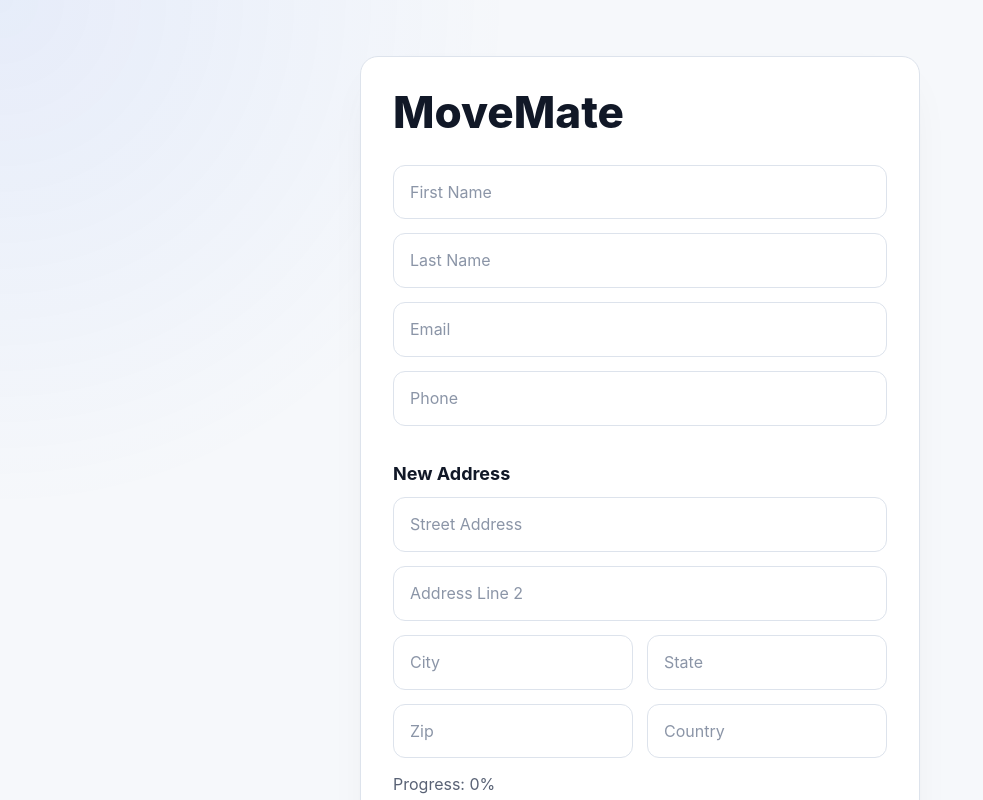
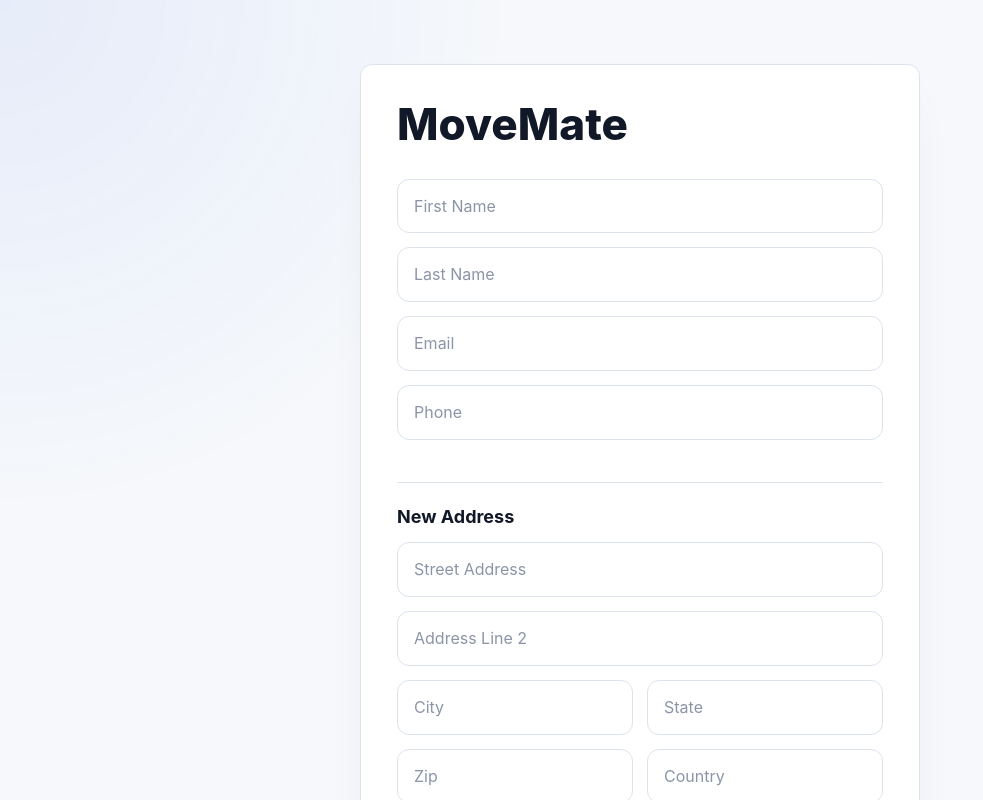
Before and after one commit to Sikander-i-Azam-cmd/movemate, a React (Vite) app: page / in a window 1280 px wide. Shown: the top 800 px of the page, without its empty margins (0-983 px from the left). Built offline with nearby package versions, Linux system fonts and the light colour scheme.

Commit message:
UI polish step 2

```diff
--- a/src/App.jsx
+++ b/src/App.jsx
@@ -315,16 +315,16 @@ function App() {
 
 // ---------------- STYLES ----------------
 const Centered = ({ children }) => (
-  <div style={{ display: "flex", justifyContent: "center", padding: "56px 20px 72px" }}>
+  <div style={{ display: "flex", justifyContent: "center", padding: "64px 20px 80px" }}>
     <div style={panel}>{children}</div>
   </div>
 );
 
 const panel = {
   width: "min(100%, 560px)",
-  padding: 32,
+  padding: 36,
   border: "1px solid var(--border)",
-  borderRadius: 18,
+  borderRadius: 12,
   background: "var(--surface)",
   boxShadow: "var(--shadow)",
   boxSizing: "border-box",
@@ -342,6 +342,7 @@ const input = {
   font: "inherit",
   boxSizing: "border-box",
   outlineColor: "var(--accent)",
+  transition: "border-color 0.18s ease, box-shadow 0.18s ease, transform 0.18s ease, background-color 0.18s ease",
 };
 
 const row = {
@@ -352,19 +353,22 @@ const row = {
   padding: "14px 16px",
   marginBottom: 12,
   border: "1px solid var(--border)",
-  borderRadius: 14,
+  borderRadius: 12,
   background: "var(--row-bg)",
+  boxShadow: "var(--shadow-subtle)",
+  transition: "border-color 0.18s ease, box-shadow 0.18s ease, transform 0.18s ease, background-color 0.18s ease",
 };
 
 const buttonBase = {
   width: "100%",
   padding: "14px 18px",
   border: "1px solid transparent",
-  borderRadius: 999,
+  borderRadius: 12,
   font: "inherit",
   fontWeight: 700,
   cursor: "pointer",
   boxSizing: "border-box",
+  letterSpacing: 0,
 };
 
 const categoryBtn = {
@@ -380,7 +384,7 @@ const primaryBtn = {
   marginTop: 14,
   background: "var(--accent)",
   color: "white",
-  boxShadow: "0 10px 22px rgba(37, 99, 235, 0.22)",
+  boxShadow: "0 10px 20px rgba(37, 99, 235, 0.18)",
 };
 
 const secondaryBtn = {
@@ -393,12 +397,13 @@ const secondaryBtn = {
 
 const dangerBtn = {
   padding: "8px 12px",
-  border: "none",
-  borderRadius: 999,
+  border: "1px solid rgba(220, 38, 38, 0.18)",
+  borderRadius: 10,
   background: "#dc2626",
   color: "white",
   fontWeight: 700,
   cursor: "pointer",
+  boxShadow: "0 8px 16px rgba(220, 38, 38, 0.16)",
 };
 
 const suggestionBox = {
@@ -411,12 +416,14 @@ const suggestionBox = {
   width: "100%",
   boxShadow: "var(--shadow)",
   overflow: "hidden",
+  boxSizing: "border-box",
 };
 
 const suggestionItem = {
   padding: "12px 14px",
   cursor: "pointer",
   color: "var(--text-h)",
+  transition: "background-color 0.18s ease, color 0.18s ease",
 };
 
 export default App;
--- a/src/index.css
+++ b/src/index.css
@@ -8,13 +8,22 @@
   --category-bg: #f8fafc;
   --secondary-bg: #ffffff;
   --border: #dde3ec;
+  --border-strong: #cbd5e1;
   --code-bg: #f4f3ec;
   --accent: #2563eb;
+  --accent-strong: #1d4ed8;
   --accent-bg: rgba(37, 99, 235, 0.1);
   --accent-border: rgba(37, 99, 235, 0.38);
+  --success-bg: rgba(22, 163, 74, 0.08);
+  --success-border: rgba(22, 163, 74, 0.28);
+  --radius: 12px;
   --social-bg: rgba(244, 243, 236, 0.5);
   --shadow:
     rgba(15, 23, 42, 0.08) 0 18px 45px -18px, rgba(15, 23, 42, 0.05) 0 8px 18px -12px;
+  --shadow-subtle:
+    rgba(15, 23, 42, 0.04) 0 8px 20px -14px;
+  --shadow-hover:
+    rgba(15, 23, 42, 0.1) 0 14px 28px -18px, rgba(15, 23, 42, 0.05) 0 6px 14px -10px;
 
   --sans: Inter, ui-sans-serif, system-ui, 'Segoe UI', Roboto, sans-serif;
   --heading: Inter, ui-sans-serif, system-ui, 'Segoe UI', Roboto, sans-serif;
@@ -46,13 +55,21 @@
     --category-bg: #1d2636;
     --secondary-bg: #151e2c;
     --border: #2e303a;
+    --border-strong: #475569;
     --code-bg: #1f2028;
     --accent: #60a5fa;
+    --accent-strong: #93c5fd;
     --accent-bg: rgba(96, 165, 250, 0.15);
     --accent-border: rgba(96, 165, 250, 0.5);
+    --success-bg: rgba(34, 197, 94, 0.12);
+    --success-border: rgba(34, 197, 94, 0.32);
     --social-bg: rgba(47, 48, 58, 0.5);
     --shadow:
       rgba(0, 0, 0, 0.4) 0 10px 15px -3px, rgba(0, 0, 0, 0.25) 0 4px 6px -2px;
+    --shadow-subtle:
+      rgba(0, 0, 0, 0.2) 0 8px 16px -14px;
+    --shadow-hover:
+      rgba(0, 0, 0, 0.34) 0 16px 30px -18px;
   }
 
   #social .button-icon {
@@ -66,6 +83,10 @@ body {
   background:
     radial-gradient(circle at top left, rgba(37, 99, 235, 0.08), transparent 32rem),
     var(--bg);
+}
+
+* {
+  box-sizing: border-box;
 }
 
 #root {
@@ -90,7 +111,7 @@ h2 {
 h1 {
   font-size: 44px;
   line-height: 108%;
-  margin: 0 0 28px;
+  margin: 0 0 30px;
   @media (max-width: 1024px) {
     font-size: 34px;
     margin-bottom: 22px;
@@ -99,7 +120,7 @@ h1 {
 h2 {
   font-size: 30px;
   line-height: 116%;
-  margin: 0 0 20px;
+  margin: 0 0 24px;
   @media (max-width: 1024px) {
     font-size: 26px;
   }
@@ -108,21 +129,85 @@ h3 {
   color: var(--text-h);
   font-size: 18px;
   line-height: 130%;
-  margin: 22px 0 12px;
+  margin: 28px 0 14px;
+  padding-top: 22px;
+  border-top: 1px solid var(--border);
 }
 p {
-  margin: 0 0 18px;
+  margin: 0 0 22px;
   color: var(--text);
+}
+
+strong {
+  color: var(--text-h);
 }
 
 a {
   color: var(--accent);
   font-weight: 700;
   text-decoration: none;
+  border-radius: 8px;
+  transition:
+    color 0.18s ease,
+    background-color 0.18s ease,
+    box-shadow 0.18s ease;
+}
+
+a:hover {
+  color: var(--accent-strong);
+  background: var(--accent-bg);
+  box-shadow: 0 0 0 6px var(--accent-bg);
+}
+
+input {
+  min-height: 48px;
+}
+
+input:hover {
+  border-color: var(--border-strong) !important;
+  box-shadow: var(--shadow-subtle);
+}
+
+input:focus {
+  border-color: var(--accent) !important;
+  box-shadow: 0 0 0 4px var(--accent-bg), var(--shadow-subtle);
+  transform: translateY(-1px);
 }
 
 input::placeholder {
   color: #8b95a7;
+}
+
+input[type="checkbox"] {
+  width: 18px;
+  height: 18px;
+  min-height: 18px;
+  accent-color: var(--accent);
+  cursor: pointer;
+  vertical-align: middle;
+}
+
+div:has(> div > input[type="checkbox"]) {
+  cursor: default;
+}
+
+div:has(> div > input[type="checkbox"]):hover {
+  border-color: var(--accent-border) !important;
+  background: var(--surface) !important;
+  box-shadow: var(--shadow-hover) !important;
+  transform: translateY(-1px);
+}
+
+div:has(> div > input[type="checkbox"]:checked) {
+  border-color: var(--success-border) !important;
+  background: var(--success-bg) !important;
+}
+
+div:has(> div > input[type="checkbox"]:checked) span {
+  color: var(--text);
+  text-decoration: line-through;
+  text-decoration-thickness: 1px;
+  text-decoration-color: var(--border-strong);
 }
 
 button {
@@ -130,11 +215,27 @@ button {
     transform 0.18s ease,
     box-shadow 0.18s ease,
     border-color 0.18s ease,
-    background-color 0.18s ease;
+    background-color 0.18s ease,
+    color 0.18s ease;
 }
 
 button:hover {
-  transform: translateY(-1px);
+  border-color: var(--accent-border) !important;
+  box-shadow: var(--shadow-hover);
+  transform: translateY(-1px) scale(1.01);
+}
+
+button:active {
+  transform: translateY(0) scale(0.99);
+}
+
+button[style*="var(--accent)"]:hover {
+  background: var(--accent-strong) !important;
+}
+
+div[style*="cursor: pointer"]:hover {
+  background: var(--accent-bg);
+  color: var(--accent-strong) !important;
 }
 
 button:focus-visible,
@@ -142,6 +243,13 @@ input:focus-visible,
 a:focus-visible {
   outline: 3px solid var(--accent-border);
   outline-offset: 2px;
+}
+
+@media (max-width: 640px) {
+  h3 {
+    margin-top: 22px;
+    padding-top: 18px;
+  }
 }
 
 code,
```
